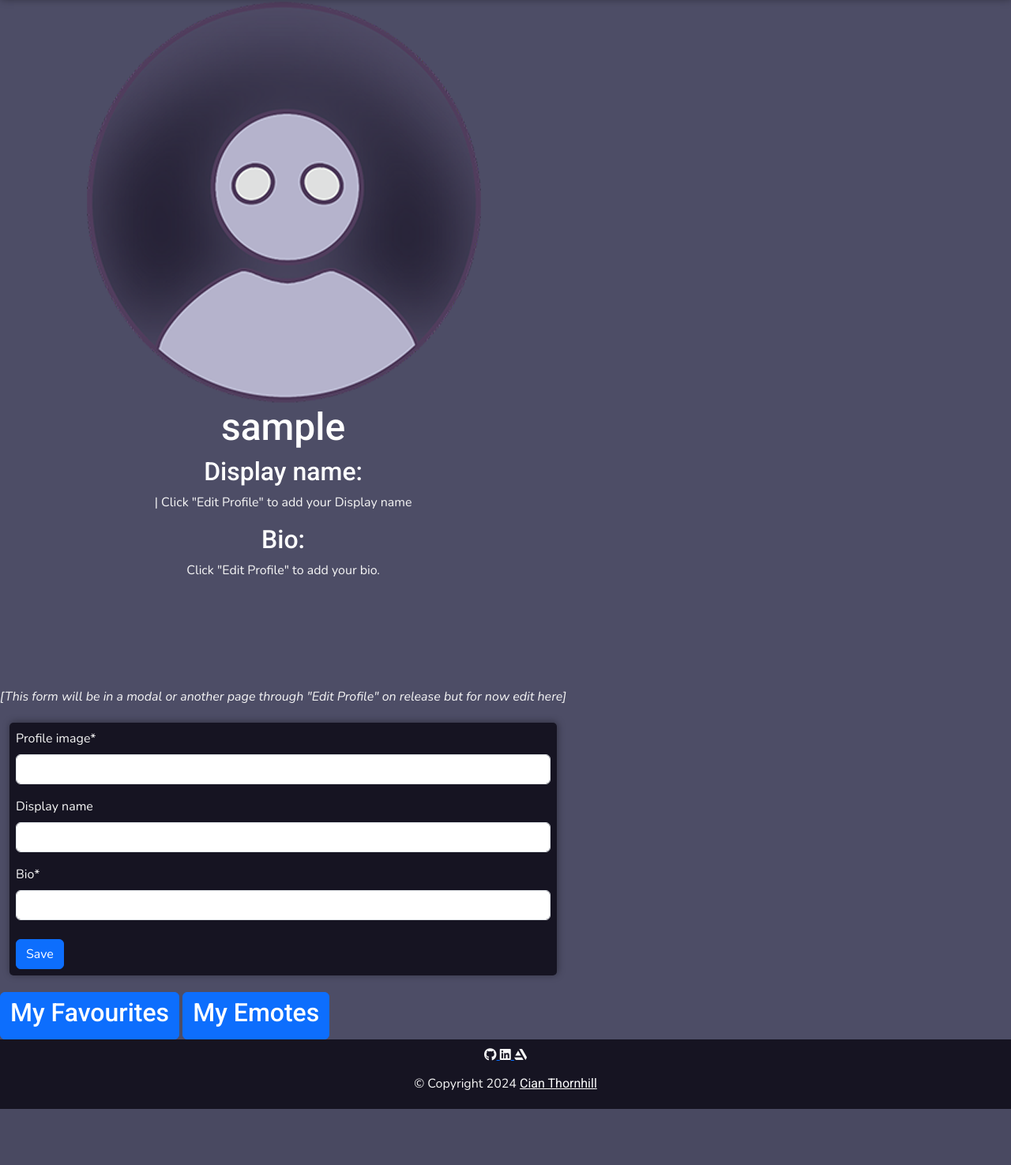
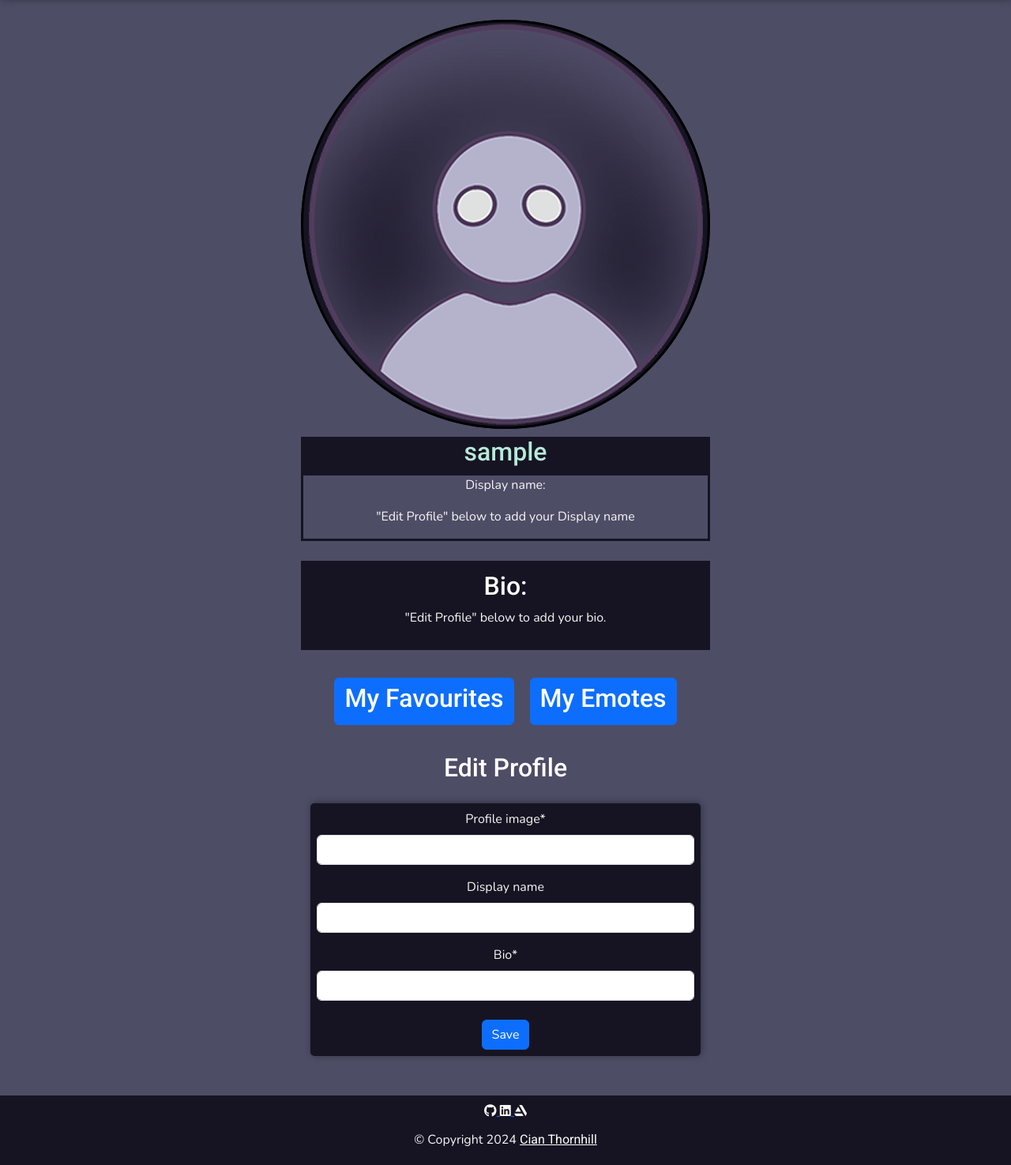
Before and after one commit to CianThornhill/Moteify, a Django app: page /profiles/ in a window 1280 px wide. Shown: the part 142-1617 px from the top of the page at 79% size. Before the commit the page ends 1546 px from the top, so only its background shows below. Run offline with Django 4.2, Linux system fonts and the light colour scheme; the visitor is signed in with stand-in values (Sample User, id 1); data comes from the database, SQL or seed files in the repository; some libraries are stand-ins or nearby versions.

Commit message:
add my profile styling

```diff
--- a/emotes/views.py
+++ b/emotes/views.py
@@ -20,6 +20,7 @@ from .forms import EmoteForm
 from django.contrib import messages
 from .utils import is_favourite
 
+from django.core.paginator import Paginator
 # Create your views here.
 
 class Emotes(ListView):
@@ -30,6 +31,7 @@ class Emotes(ListView):
     model = Emote
     context_object_name = 'emotes'
     extra_context = {'emote_categories': EMOTE_CATEGORY} # Pass EMOTE_CATEGORY to templating
+    paginate_by = 8
 
 
     def get_queryset(self):
--- a/profiles/templates/profile.html
+++ b/profiles/templates/profile.html
@@ -9,19 +9,19 @@
     <div class="profile-container">
 
         <!-- Profile Picture -->
-        <div class="profile-info text-center">
+        <div class="text-center">
             <div class="profile_pic_container">
                 {% if user_profile.profile_image %}
-                <img src= "{{ user_profile.profile_image.url }}" alt="Profile Picture">
+                <img src= "{{ user_profile.profile_image.url }}" alt="Profile Picture" class="round-image">
                 {% else %}
-                <img src="{{ user_profile.default_image.url }}" alt="Default Picture">
+                <img src="{{ user_profile.default_image.url }}" alt="Default Picture" class="round-image">
                 {% endif %}
             </div>
         </div>
 
         <!-- Profile Username Display -->
         <div class ="profile-username text-center">
-        <h1 class="section-title">{{ user_profile.user.username }}</h1>
+        <h2 class="section-title">{{ user_profile.user.username }}</h2>
         </div>
 
         <!--DEBUGING DEFAULT USER PROFILE PICTURE ISSUE-->
@@ -37,11 +37,11 @@
 
         <!-- Profile Display Name-->
         <div class ="profile-info text-center">
-            <h2>Display name:</h2>
+            <p>Display name:</p>
             {% if user_profile.display_name %}
             {{ user_profile.display_name|safe }}
             {% else %}
-            <p> | Click "Edit Profile" to add your Display name</p>
+            <p>"Edit Profile" below to add your Display name</p>
             {% endif %}
         </div>
 
@@ -51,16 +51,20 @@
             {% if user_profile.bio %}
             {{ user_profile.bio|safe }}
             {% else %}
-            <p>Click "Edit Profile" to add your bio.</p>
+            <p>"Edit Profile" below to add your bio.</p>
             {% endif %}
         </div>
 
 
+        <div class="div profile-buttons">
+        <a href="{% url 'favourite_list' %}" class="btn btn-primary"> <h2>My Favourites</h2></a>
+        <a href="#" class="btn btn-primary"> <h2>My Emotes</h2></a>
+        </div>
+
+
         <!-- This form will  be within a Modal or another page to update your user profile on "Edit Profile Button"-->
-        <br><br><br><br><br>
-        <p><i> [This form will be in a modal or another page through "Edit Profile" on release but for now edit here] </i></p>
-
-        <div class="container">
+        <div class="container profile-edit-container">
+        <h2> Edit Profile </h2>
             <form method="post" enctype="multipart/form-data" class="p-2 form">
                 {% csrf_token %}
                 {{ form.media }}
@@ -70,8 +74,5 @@
         </div>
         <!------------------------------------------------------------------------------------------------>
 
-        <a href="{% url 'favourite_list' %}" class="btn btn-primary"> <h2>My Favourites</h2></a>
-        <a href="#" class="btn btn-primary"> <h2>My Emotes</h2></a>
-
     </div>
 {% endblock %}
--- a/static/css/base.css
+++ b/static/css/base.css
@@ -112,7 +112,7 @@ a.nav-link {
 
 .form {
     width: 100%;
-    margin: 3% auto;
+    margin: 25px auto;
     box-shadow: var(--small-box-shadow);
     border-radius: 5px;
     background-color: var(--background);
@@ -124,6 +124,67 @@ a.nav-link {
     color: var(--white-faded);
 }
 
+/* --- PROFILE --- */
+.profile-container {
+    display: flex;
+    flex-direction: column;
+    align-items: center;
+    max-width: 1200px;
+    margin: 25px auto;
+}
+
+.profile-bio {
+    background-color: var(--background);
+    width: 100%;
+    border: 3px solid black;
+    margin: 25px;
+    padding: 10px;
+
+}
+
+.profile-info{
+    border: 3px solid var(--background);
+    width:100%;
+}
+
+.profile-username {
+    background-color: var(--background);
+    margin-top: 10px;
+    width:100%;
+}
+
+.profile-username h2 {
+    color: var(--mint_03);
+}
+
+.profile_pic_container {
+    background-color: var(--background);
+    border-radius: 50%;
+
+}
+.profile_pic_container img {
+    width: 100%; /* Make the image fill the container */
+    height: auto; /* Maintain aspect ratio */
+}
+.round-image {
+    border-radius: 50%;
+    border: 3px solid black;
+
+}
+
+.profile-edit-container{
+    text-align:center;
+    margin-top: 25px;
+
+}
+
+.profile-buttons{
+    display:flex;
+    flex-direction: row;
+}
+.profile-buttons a {
+    margin: 10px;
+}
 /* --- EMOTES LIST --- */
 
 .card {
```
Also changed, not shown: other parts of static/css/base.css (+40 -0 lines), emotes/templates/emotes/emotes.html (+33 -4 lines).
